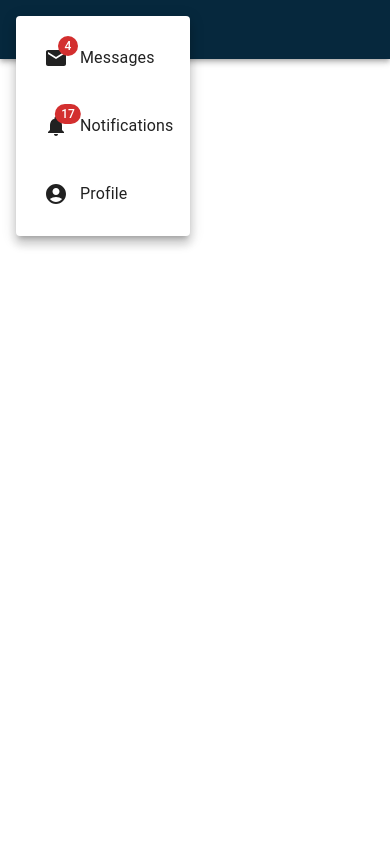
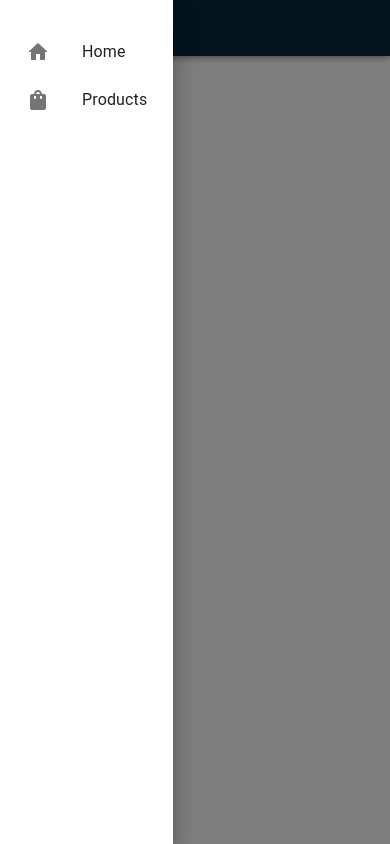
Before and after one commit to aynazheydariafshar/shopping-project, a React (Create React App) app in the folder clothingshop/: page / in a window 390 px wide. Both pictures are taken after a click on the button "show more". Built offline with nearby package versions, Linux system fonts and the light colour scheme.

Commit message:
sidebar menu for mobile without action

```diff
--- a/clothingshop/src/layout/sructerLayout/Header.js
+++ b/clothingshop/src/layout/sructerLayout/Header.js
@@ -1,161 +1,100 @@
-import * as React from 'react';
-import AppBar from '@mui/material/AppBar';
-import Box from '@mui/material/Box';
-import Toolbar from '@mui/material/Toolbar';
-import IconButton from '@mui/material/IconButton';
-import Typography from '@mui/material/Typography';
-import Badge from '@mui/material/Badge';
-import MenuItem from '@mui/material/MenuItem';
-import Menu from '@mui/material/Menu';
-import MenuIcon from '@mui/icons-material/Menu';
-import SearchIcon from '@mui/icons-material/Search';
-import AccountCircle from '@mui/icons-material/AccountCircle';
-import MailIcon from '@mui/icons-material/Mail';
-import NotificationsIcon from '@mui/icons-material/Notifications';
-import MoreIcon from '@mui/icons-material/MoreVert';
-import { CssBaseline } from '@mui/material';
+import * as React from "react";
+import AppBar from "@mui/material/AppBar";
+import Box from "@mui/material/Box";
+import Toolbar from "@mui/material/Toolbar";
+import IconButton from "@mui/material/IconButton";
+import Typography from "@mui/material/Typography";
+import MenuIcon from "@mui/icons-material/Menu";
+import { CssBaseline, Drawer, Paper } from "@mui/material";
+import HomeRoundedIcon from "@mui/icons-material/HomeRounded";
+import ShoppingBagRoundedIcon from "@mui/icons-material/ShoppingBagRounded";
+import { List, ListItem, ListItemIcon, ListItemText } from "@material-ui/core";
 
+//itemes on side menu
+const listItems = [
+  {
+    listIcon: <HomeRoundedIcon />,
+    listText: "Home",
+  },
+  {
+    listIcon: <ShoppingBagRoundedIcon />,
+    listText: "Products",
+  },
+];
 
 export default function Header() {
-  const [anchorEl, setAnchorEl] = React.useState(null);
-  const [mobileMoreAnchorEl, setMobileMoreAnchorEl] = React.useState(null);
+  //menu open & close
+  const [open, setOpen] = React.useState(false);
 
-  const isMenuOpen = Boolean(anchorEl);
-  const isMobileMenuOpen = Boolean(mobileMoreAnchorEl);
-
-  const handleProfileMenuOpen = (event) => {
-    setAnchorEl(event.currentTarget);
+  const toggleSlider = () => {
+    setOpen(!open);
   };
 
-  const handleMobileMenuClose = () => {
-    setMobileMoreAnchorEl(null);
+  const renderMobileMenu = () => {
+    return (
+      <Box sx={{padding : '20px 10px'}} component="div">
+        <List>
+          {listItems.map((listItem, index) => (
+            <ListItem button key={index}>
+              <ListItemIcon>{listItem.listIcon}</ListItemIcon>
+              <ListItemText primary={listItem.listText} />
+            </ListItem>
+          ))}
+        </List>
+      </Box>
+    );
   };
 
-  const handleMenuClose = () => {
-    setAnchorEl(null);
-    handleMobileMenuClose();
-  };
-
-  const handleMobileMenuOpen = (event) => {
-    setMobileMoreAnchorEl(event.currentTarget);
-  };
-
-  const menuId = 'primary-search-account-menu';
-  const renderMenu = (
-    <Menu
-      anchorEl={anchorEl}
-      anchorOrigin={{
-        vertical: 'top',
-        horizontal: 'right',
+  return (
+    <>
+      <CssBaseline />
+      <Box component="nav">
+        <AppBar
+          position="static"
+          sx={{
+            padding: { md: "19px  15px", sm: "5px" },
+            backgroundColor: "#06283D",
           }}
-      id={menuId}
-      keepMounted
-      transformOrigin={{
-        vertical: 'top',
-        horizontal: 'right',
-      }}
-      open={isMenuOpen}
-      onClose={handleMenuClose}
         >
-      <MenuItem onClick={handleMenuClose}>Profile</MenuItem>
-      <MenuItem onClick={handleMenuClose}>My account</MenuItem>
-    </Menu>
-  );
-
-  const mobileMenuId = 'primary-search-account-menu-mobile';
-  const renderMobileMenu = (
-    <Menu
-      anchorEl={mobileMoreAnchorEl}
-      anchorOrigin={{
-        vertical: 'top',
-        horizontal: 'right',
-      }}
-      id={mobileMenuId}
-      keepMounted
-      transformOrigin={{
-        vertical: 'top',
-        horizontal: 'right',
-      }}
-      open={isMobileMenuOpen}
-      onClose={handleMobileMenuClose}
-    >
-      <MenuItem>
-        <IconButton size="large" aria-label="show 4 new mails" color="inherit">
-          <Badge badgeContent={4} color="error">
-            <MailIcon />
-          </Badge>
-        </IconButton>
-        <p>Messages</p>
-      </MenuItem>
-      <MenuItem>
-        <IconButton
-          size="large"
-          aria-label="show 17 new notifications"
-          color="inherit"
-        >
-          <Badge badgeContent={17} color="error">
-            <NotificationsIcon />
-          </Badge>
-        </IconButton>
-        <p>Notifications</p>
-      </MenuItem>
-      <MenuItem onClick={handleProfileMenuOpen}>
-        <IconButton
-          size="large"
-          aria-label="account of current user"
-          aria-controls="primary-search-account-menu"
-          aria-haspopup="true"
-          color="inherit"
-        >
-          <AccountCircle />
-        </IconButton>
-        <p>Profile</p>
-      </MenuItem>
-    </Menu>
-  );
-
-  return (
-    <Box sx={{ flexGrow: 1 }}>
-      <AppBar position="static" sx={{padding : {md : '19px  15px' , sm : '5px'} , backgroundColor : '#06283D'}}>
-        <CssBaseline />
           <Toolbar>
+            <Drawer open={open} anchor="left" onClose={toggleSlider}>
+              {renderMobileMenu()}
+            </Drawer>
             <Typography
-            fontWeight='bold'
+              fontWeight="bold"
               variant="h6"
               noWrap
-            marginRight='40px'
+              marginRight="40px"
               component="div"
-            sx={{ display: { xs: 'none', sm: 'none', md: 'block' } }}
-            className = 'nav-hover'
+              sx={{ display: { xs: "none", sm: "none", md: "block" } }}
+              className="nav-hover"
             >
               Home
             </Typography>
             <Typography
-            fontWeight='bold'
+              fontWeight="bold"
               variant="h6"
               noWrap
               component="div"
-            sx={{ display: { xs: 'none', sm: 'none', md: 'block' } }}
-            className = 'nav-hover'
+              sx={{ display: { xs: "none", sm: "none", md: "block" } }}
+              className="nav-hover"
             >
               Products
             </Typography>
-          <Box sx={{ display: { xs: 'flex', md: 'none' } }}>
+            <Box sx={{ display: { xs: "flex", md: "none" } }}>
               <IconButton
                 size="large"
                 aria-label="show more"
-              aria-controls={mobileMenuId}
                 aria-haspopup="true"
-              onClick={handleMobileMenuOpen}
+                onClick={toggleSlider}
                 color="inherit"
               >
-                <MenuIcon fontSize='large'/>
+                <MenuIcon fontSize="large" />
               </IconButton>
             </Box>
           </Toolbar>
         </AppBar>
-      {renderMobileMenu}
-      {renderMenu}
       </Box>
+    </>
   );
 }
```
Lines whose indentation alone changed are shown as unchanged.
